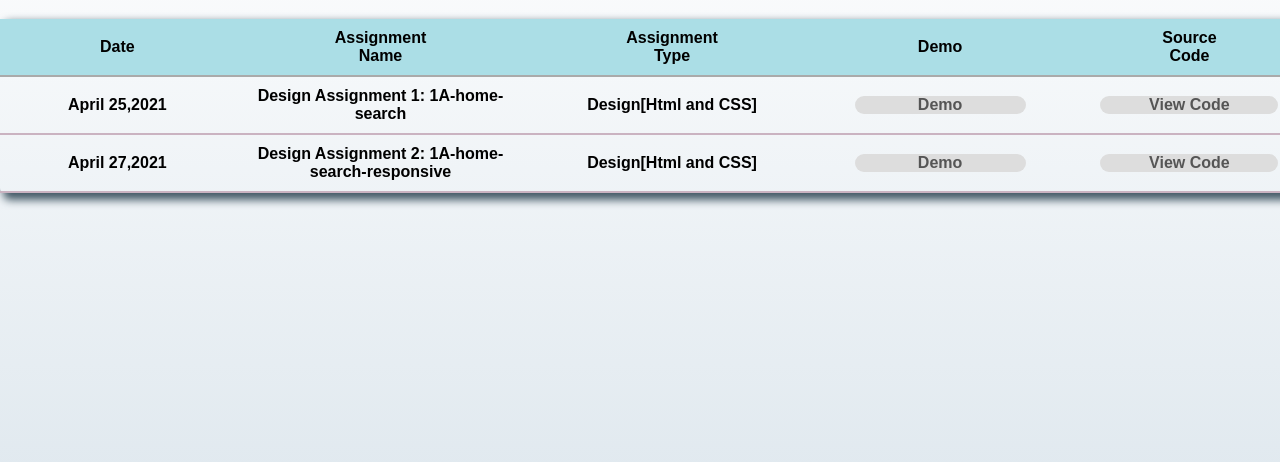
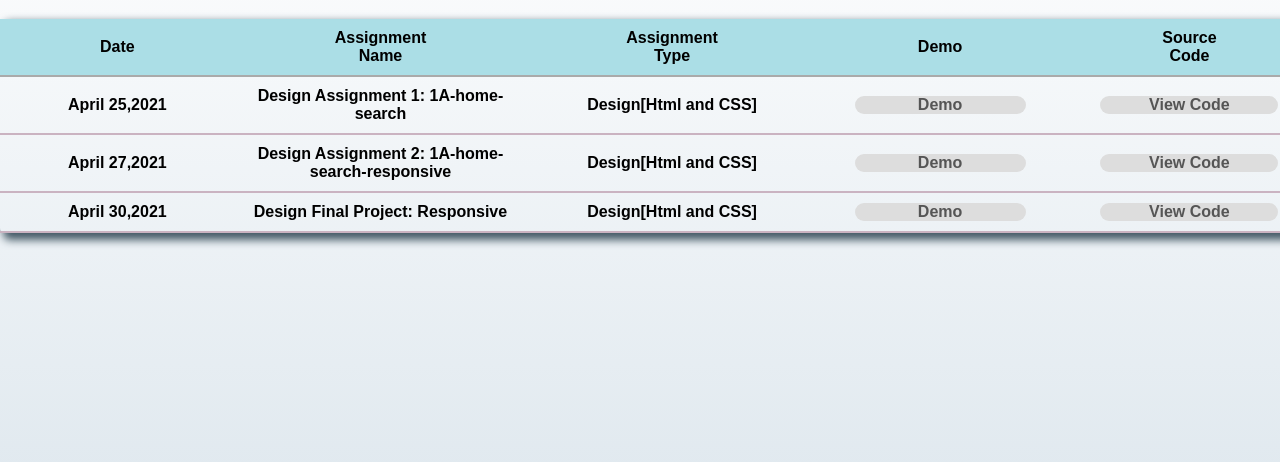
Before and after one commit to saw-zer0/leapfropg-page, a plain HTML site: page index.html in a window 1280 px wide. Shown: the part 134-596 px from the top of the page. Drawn offline with Linux system fonts and the light colour scheme; a web font is replaced by a local one.

Commit message:
assignment added

```diff
--- a/index.html
+++ b/index.html
@@ -44,6 +44,13 @@
                 <td><a href="https://saw-zer0.github.io/1A-home-search-responsive">Demo</a></td>
                 <td><a href="https://github.com/saw-zer0/1A-home-search-responsive">View Code</a></td>
             </tr>
+            <tr>
+                <td>April 30,2021</td>
+                <td>Design Final Project: Responsive</td>
+                <td>Design[Html and CSS]</td>
+                <td><a href="https://saw-zer0.github.io/Design-final-project-responsive/">Demo</a></td>
+                <td><a href="https://github.com/saw-zer0/Design-final-project-responsive">View Code</a></td>
+            </tr>
         </tbody>
     </table>
 </body>
```
